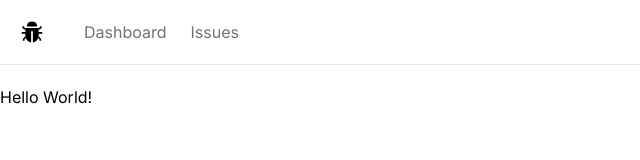
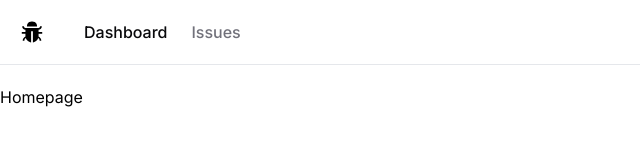
Before and after one commit to architkakkar/Issue-Tracker, a Next.js app: page / in a window 1280 px wide. Shown: the top 160 px of the page, without its empty margins (0-640 px from the left). Built offline with nearby package versions, Linux system fonts and the light colour scheme.

Commit message:
styled active link in navbar.

```diff
--- a/package.json
+++ b/package.json
@@ -9,6 +9,7 @@
     "lint": "next lint"
   },
   "dependencies": {
+    "classnames": "^2.5.1",
     "next": "14.0.4",
     "react": "^18",
     "react-dom": "^18",
--- /dev/null
+++ b/src/app/issues/page.tsx
@@ -0,0 +1,10 @@
+import React from 'react';
+
+export default function IssuesPage() {
+  return (
+    <div>
+      <h1>Issues</h1>
+      {/* Add content here */}
+    </div>
+  );
+}
--- a/src/app/page.tsx
+++ b/src/app/page.tsx
@@ -3,7 +3,7 @@
 export default function Home() {
   return (
     <>
-      <h1>Hello World!</h1>
+      <h1>Homepage</h1>
     </>
   );
 }
--- a/src/components/Navbar.tsx
+++ b/src/components/Navbar.tsx
@@ -1,12 +1,18 @@
+"use client";
+
+import React from "react";
 import Link from "next/link";
-
+import { usePathname } from "next/navigation";
 import { AiFillBug } from "react-icons/ai";
+import classnames from "classnames";
 
 export default function Navbar() {
 	const navLinks = [
 		{ label: "Dashboard", href: "/" },
 		{ label: "Issues", href: "/issues" },
 	];
+
+	const currentPath = usePathname();
 
 	return (
 		<nav className="flex space-x-10 border-b mb-5 px-5 py-5 items-center">
@@ -18,7 +24,11 @@ export default function Navbar() {
 					<li key={link.label}>
 						<Link
 							href={link.href}
-							className="text-zinc-500 hover:text-zinc-900 transition-colors"
+							className={classnames({
+								"text-zinc-950 hover:no-underline": link.href === currentPath,
+								"text-zinc-500 hover:underline": link.href !== currentPath,
+								"transition-colors font-medium": true,
+							})}
 						>
 							{link.label}
 						</Link>
```
Also changed, not shown: 2 other files (tests, documents, lock files or other folders).
